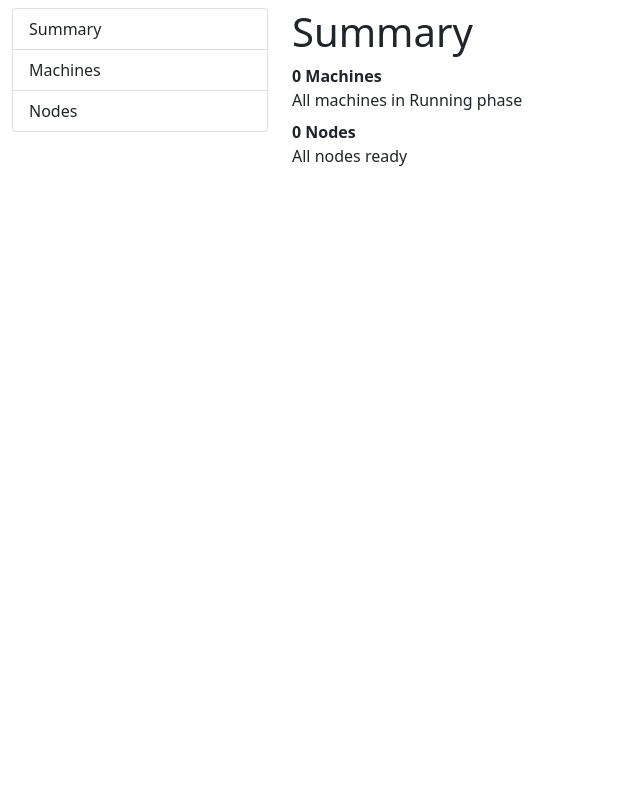
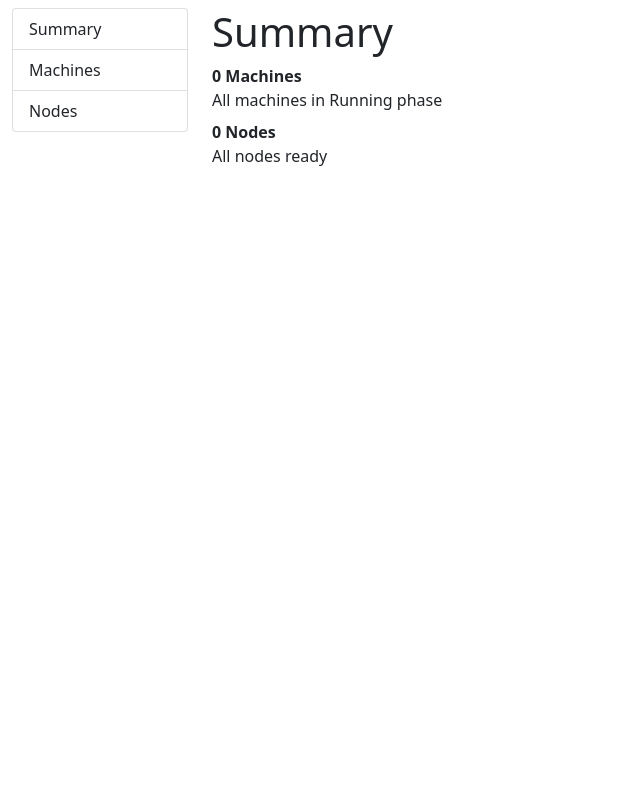
Before and after one commit to elmiko/okd-camgi, a Python web app: template okd_camgi/templates/index.html in a window 1280 px wide. Shown: the whole page, without its empty margins (0-640 px from the left). Run offline with Jinja, Linux system fonts and the light colour scheme; the template is opened without the code that fills it, so the values that code supplies are empty.

Commit message:
reduce col size on nav

```diff
--- a/okd_camgi/templates/index.html
+++ b/okd_camgi/templates/index.html
@@ -12,7 +12,7 @@ data {
   display: none;
 }
 #nav-col {
-  max-width: 280px;
+  max-width: 200px;
 }
 table {
   font-size: 8pt;
@@ -31,7 +31,7 @@ table {
       </div>
       -->
       <div class="row mt-2">
-        <div class="col-3" id="nav-col">
+        <div class="col-2" id="nav-col">
           <div class="list-group">
             <a href="#" id="summary" class="list-group-item list-group-item-action">Summary</a>
             <a href="#" id="machines" class="list-group-item list-group-item-action">Machines</a>
@@ -59,7 +59,7 @@ table {
           </ul>
           -->
         </div>
-        <div class="col-9">
+        <div class="col-10">
           <div id="main-content" class="overflow-auto"></div>
         </div>
       </div>
```
